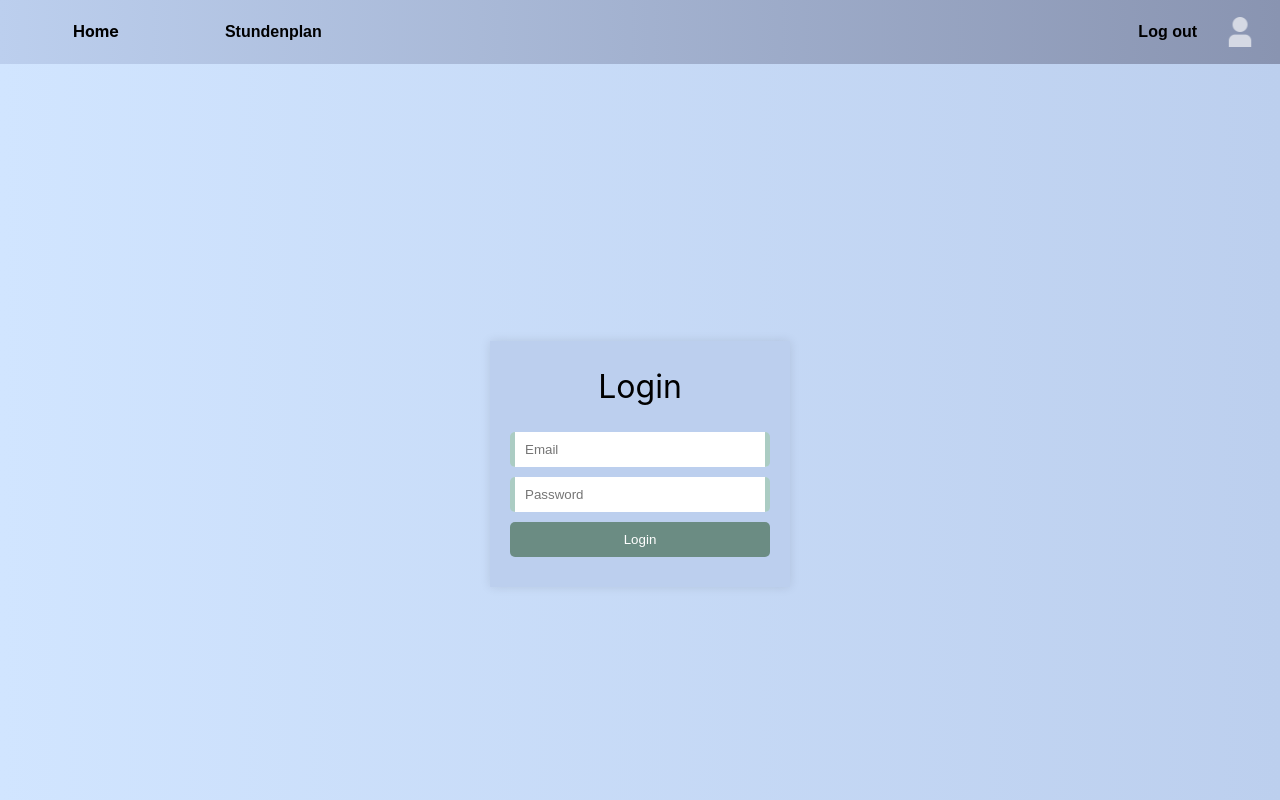
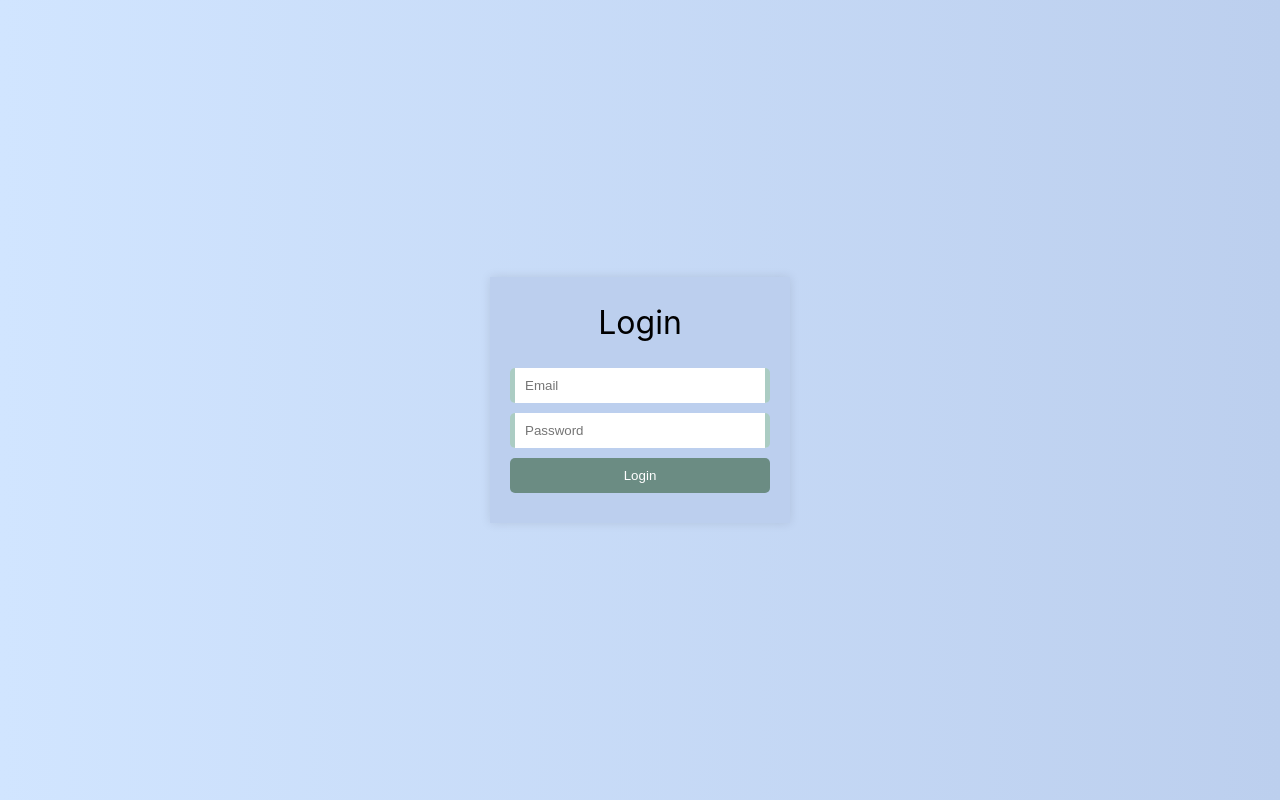
Before and after one commit to PDCool64/GFOS-23, a Vue app in the folder Frontend/: page /login in a window 1280 px wide. Built offline with nearby package versions, Linux system fonts and the light colour scheme.

Commit message:
wichtige änderungen

```diff
--- a/Frontend/src/App.vue
+++ b/Frontend/src/App.vue
@@ -8,7 +8,7 @@ import { computed } from "vue";
 const userData = useUserStore();
 
 const isLoggedIn = computed(() => {
-	return userData.token == "";
+	return userData.token != "";
 });
 
 if (!isLoggedIn.value) {
--- a/Frontend/src/components/NavBar.vue
+++ b/Frontend/src/components/NavBar.vue
@@ -6,7 +6,7 @@
 				<button @click="goToStundenplan">Stundenplan</button>
 			</li>
 			<li v-if="userData.user.isLeiter">
-				<RouterLink to="/kurs/choose">Unterricht erstellen</RouterLink>
+				<RouterLink to="/kurs/choose">Kursverwaltung</RouterLink>
 			</li>
 			<li v-if="userData.user.isAdmin">
 				<RouterLink to="/kurs/create">Kurs erstellen</RouterLink>
```
